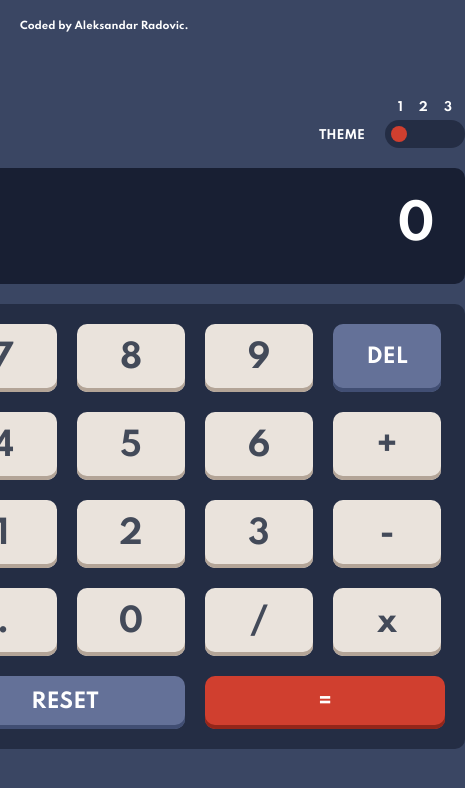
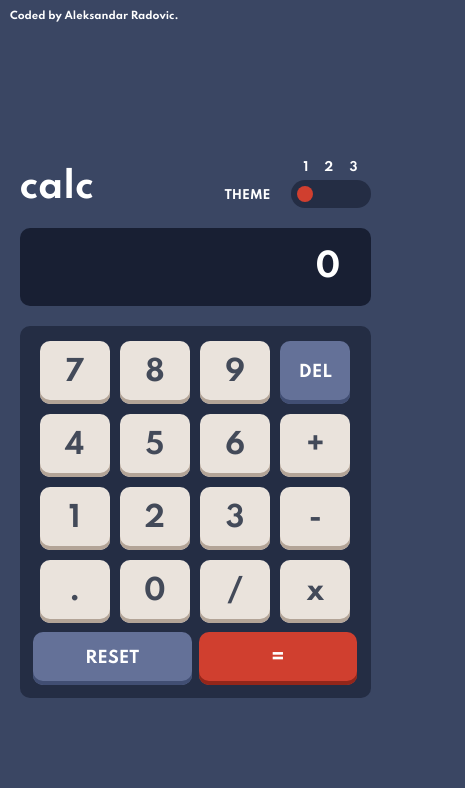
Before and after one commit to bratanac24/quantox-calculator-app-5th-task, a website: page index.html in a window 390 px wide. Shown: the whole page, 465 px wide, since content can reach past the window. Drawn offline with Linux system fonts and the light colour scheme.

Commit message:
made page responsive

```diff
--- a/scss/components/_button.scss
+++ b/scss/components/_button.scss
@@ -17,3 +17,16 @@
 .wide {
   flex: auto;
 }
+
+@media screen and (max-width: 600px) {
+  .btn {
+    font-size: 28px;
+    margin: 5px;
+  }
+  .func {
+    font-size: 16px;
+  }
+  .wide {
+    margin: 3.5px;
+  }
+}
--- a/scss/components/_credits.scss
+++ b/scss/components/_credits.scss
@@ -5,3 +5,10 @@
   left: 20px;
   text-decoration: none;
 }
+
+@media screen and (max-width: 600px) {
+  .attribution {
+    top: 10px;
+    left: 10px;
+  }
+}
--- a/scss/components/_display.scss
+++ b/scss/components/_display.scss
@@ -17,3 +17,10 @@
   margin: 30px;
   padding: 0;
 }
+
+@media screen and (max-width: 600px) {
+  #screen-io {
+    font-size: 32px;
+    margin: 20px 30px;
+  }
+}
--- a/scss/project/_main.scss
+++ b/scss/project/_main.scss
@@ -192,4 +192,8 @@ h2 {
 }
 
 @media screen and (max-width: 600px) {
+  main {
+    margin-top: 10px;
+    width: 90%;
+  }
 }
```
Also changed, not shown: css/style.css, 1 other file.
